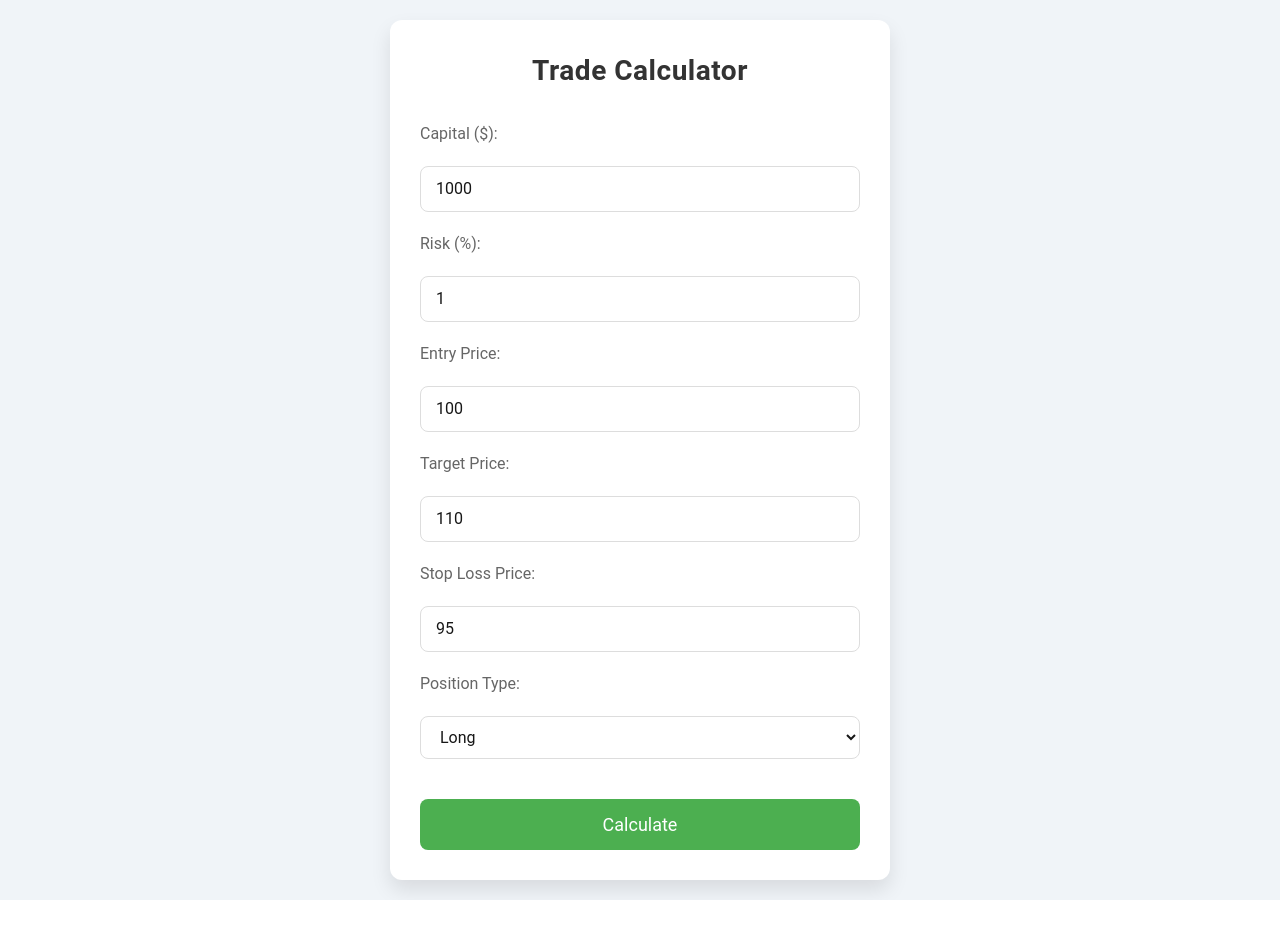
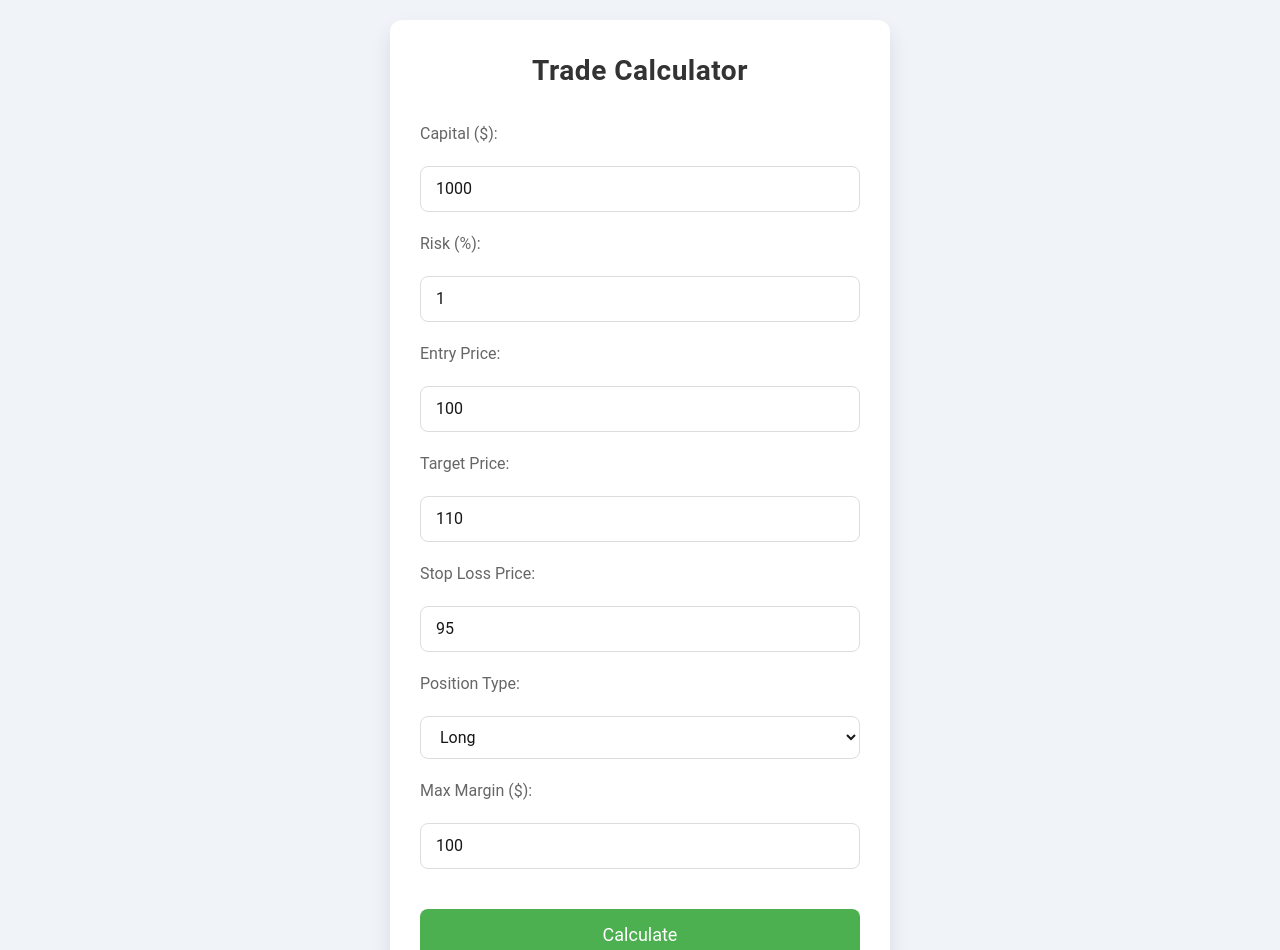
Before and after one commit to lem6z/trade-calculator, a Next.js app: page / in a window 1280 px wide. Shown: the top 950 px of the page. Before the commit the page ends 900 px from the top, so only its background shows below. Built offline with nearby package versions, Linux system fonts and the light colour scheme.

Commit message:
Ajout de l'arrondi du levier et du calcul du ratio Risk/Reward, modification des couleurs des écritures

```diff
--- a/app/page.tsx
+++ b/app/page.tsx
@@ -9,6 +9,7 @@ export default function Home() {
   const [targetPrice, setTargetPrice] = useState(110);
   const [stopLossPrice, setStopLossPrice] = useState(95);
   const [positionType, setPositionType] = useState("long");
+  const [maxMargin, setMaxMargin] = useState(100); // Nouvelle variable pour la marge maximale
   const [result, setResult] = useState<any>(null);
 
   const calculate = () => {
@@ -29,10 +30,18 @@ export default function Home() {
         ? positionSize * (target - entry)
         : positionSize * (entry - target);
 
-    // Calcul du levier
-    let leverage = positionValue / capital;
+    // Calcul du levier initial
+    let leverage = positionValue / maxMargin; // Utilisation de la marge maximale
     leverage = Math.round(leverage); // Arrondi du levier à l'entier le plus proche
     leverage = leverage > 100 ? 100 : leverage; // Limite du levier à 100 maximum
+
+    // Calcul du Risk-Reward ratio (RR)
+    let rr = 0;
+    if (positionType === "long") {
+      rr = (target - entry) / (entry - stop);
+    } else {
+      rr = (entry - target) / (stop - entry);
+    }
 
     setResult({
       riskAmount,
@@ -40,6 +49,7 @@ export default function Home() {
       positionValue,
       pnl,
       leverage,
+      rr, // Ajout du RR dans les résultats
     });
   };
 
@@ -188,17 +198,34 @@ export default function Home() {
           >
             <option
               value="long"
-              style={{ backgroundColor: "#4CAF50", color: "#fff" }}
+              style={{ backgroundColor: "#4CAF50", color: "#000" }}
             >
               Long
             </option>
             <option
               value="short"
-              style={{ backgroundColor: "#F44336", color: "#fff" }}
+              style={{ backgroundColor: "#F44336", color: "#000" }}
             >
               Short
             </option>
           </select>
+
+          <label style={{ fontSize: 16, color: "#666" }}>Max Margin ($):</label>
+          <input
+            type="number"
+            value={maxMargin}
+            onChange={(e) => setMaxMargin(Number(e.target.value))}
+            style={{
+              padding: "10px 15px",
+              borderRadius: 8,
+              border: "1px solid #ddd",
+              fontSize: 16,
+              outline: "none",
+              transition: "border 0.3s ease-in-out",
+            }}
+            onFocus={(e) => e.target.style.border = "1px solid #4CAF50"}
+            onBlur={(e) => e.target.style.border = "1px solid #ddd"}
+          />
 
           <button
             onClick={calculate}
@@ -244,6 +271,9 @@ export default function Home() {
               <p style={{ color: "#333", fontSize: 16 }}>
                 <strong>Leverage:</strong> x{result.leverage}
               </p>
+              <p style={{ color: "#333", fontSize: 16 }}>
+                <strong>Risk-Reward Ratio (RR):</strong> {result.rr.toFixed(2)}
+              </p>
             </div>
           )}
         </div>
```
